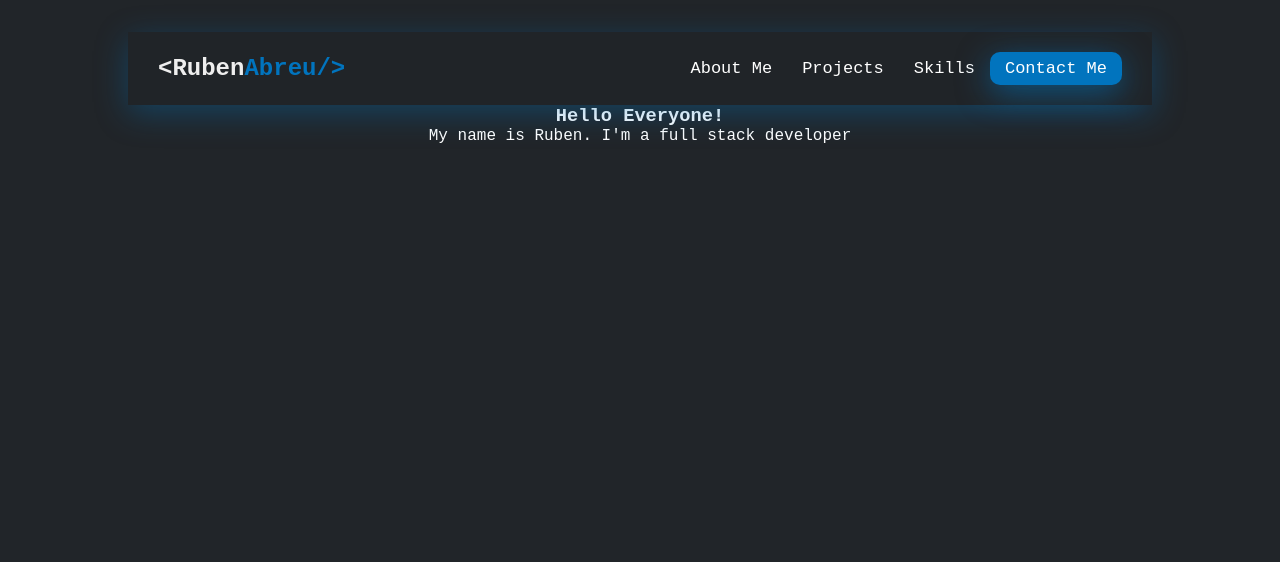
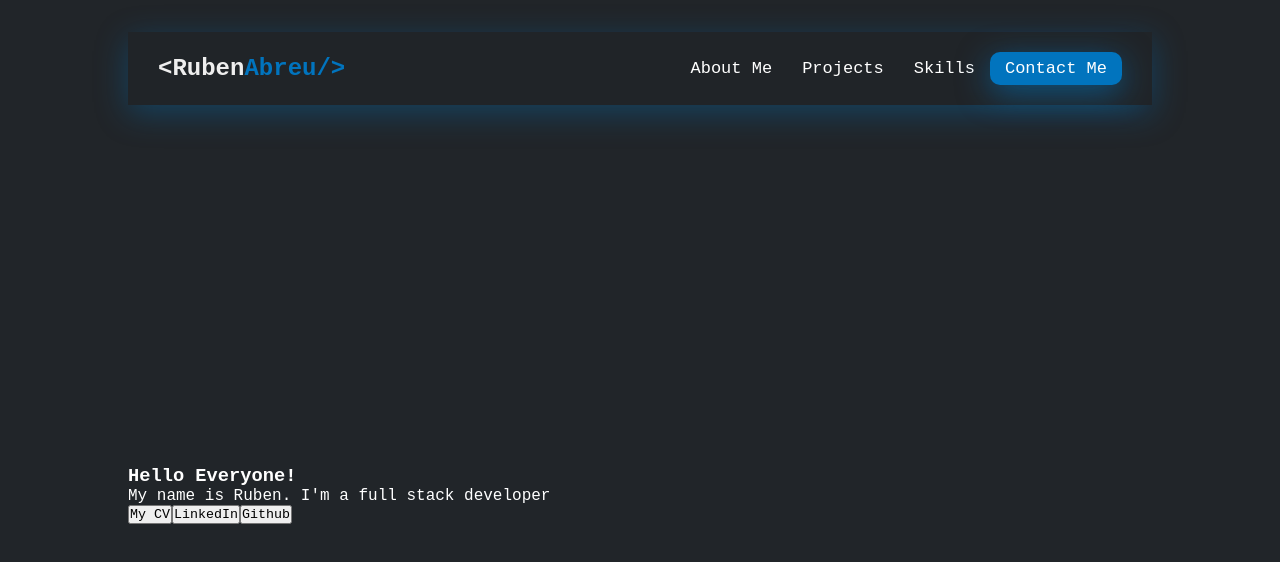
Before and after one commit to ruben-abreu/react-portfolio, a React (Vite) app: page / in a window 1280 px wide. Shown: the top 562 px of the page. Built offline with nearby package versions, Linux system fonts and the light colour scheme.

Commit message:
working on landing page

```diff
--- a/src/App.css
+++ b/src/App.css
@@ -2,5 +2,4 @@
   max-width: 1280px;
   margin: 0 auto;
   padding: 2rem;
-  text-align: center;
 }
--- a/src/components/Navbar.jsx
+++ b/src/components/Navbar.jsx
@@ -5,7 +5,7 @@ function Navbar() {
     <header className='header'>
       <nav>
         <div className='logo'>
-          <Link to='#home'>
+          <Link to='#'>
             {`<Ruben`}
             <span>{`Abreu/>`}</span>
           </Link>
--- a/src/index.css
+++ b/src/index.css
@@ -34,6 +34,13 @@ nav {
   align-items: center;
   padding: 20px 30px;
   width: 80vw;
+}
+
+.landing {
+  height: 50vh;
+  display: flex;
+  flex-direction: column;
+  justify-content: flex-end;
 }
 
 .logo a {
--- a/src/pages/Home.jsx
+++ b/src/pages/Home.jsx
@@ -1,12 +1,21 @@
 function home() {
   return (
     <div>
-      <h3>Hello Everyone!</h3>
-      <>
+      <div className='landing'>
+        <h3>Hello Everyone!</h3>
         <p>
           My name is Ruben. <span> {`I'm a full stack developer`}</span>
         </p>
-      </>
+      </div>
+      <div>
+        <button>My CV</button>
+        <a href='https://www.linkedin.com/in/ruben-abreu1/'>
+          <button>LinkedIn</button>
+        </a>
+        <a href='https://github.com/ruben-abreu'>
+          <button>Github</button>
+        </a>
+      </div>
     </div>
   );
 }
```
